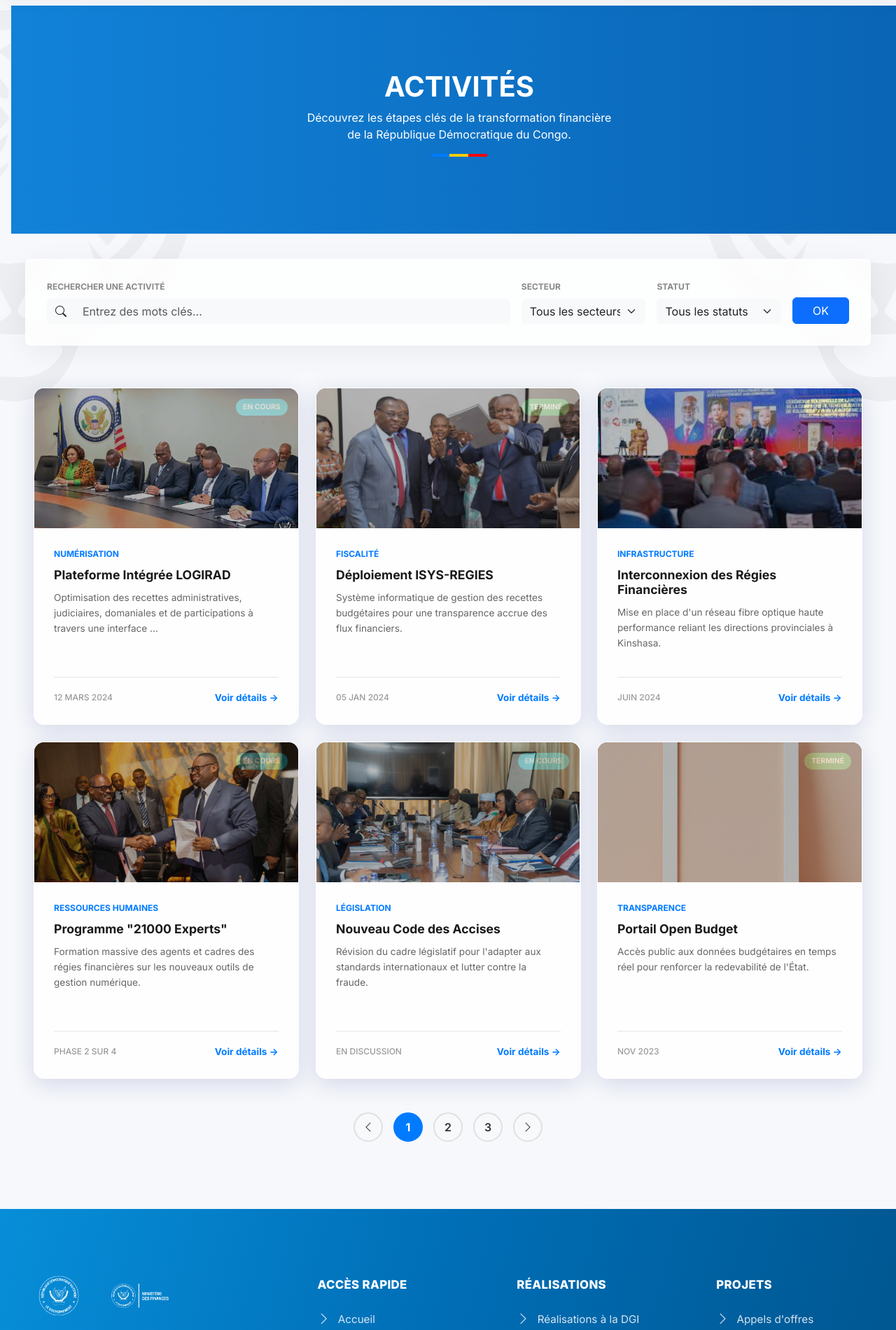
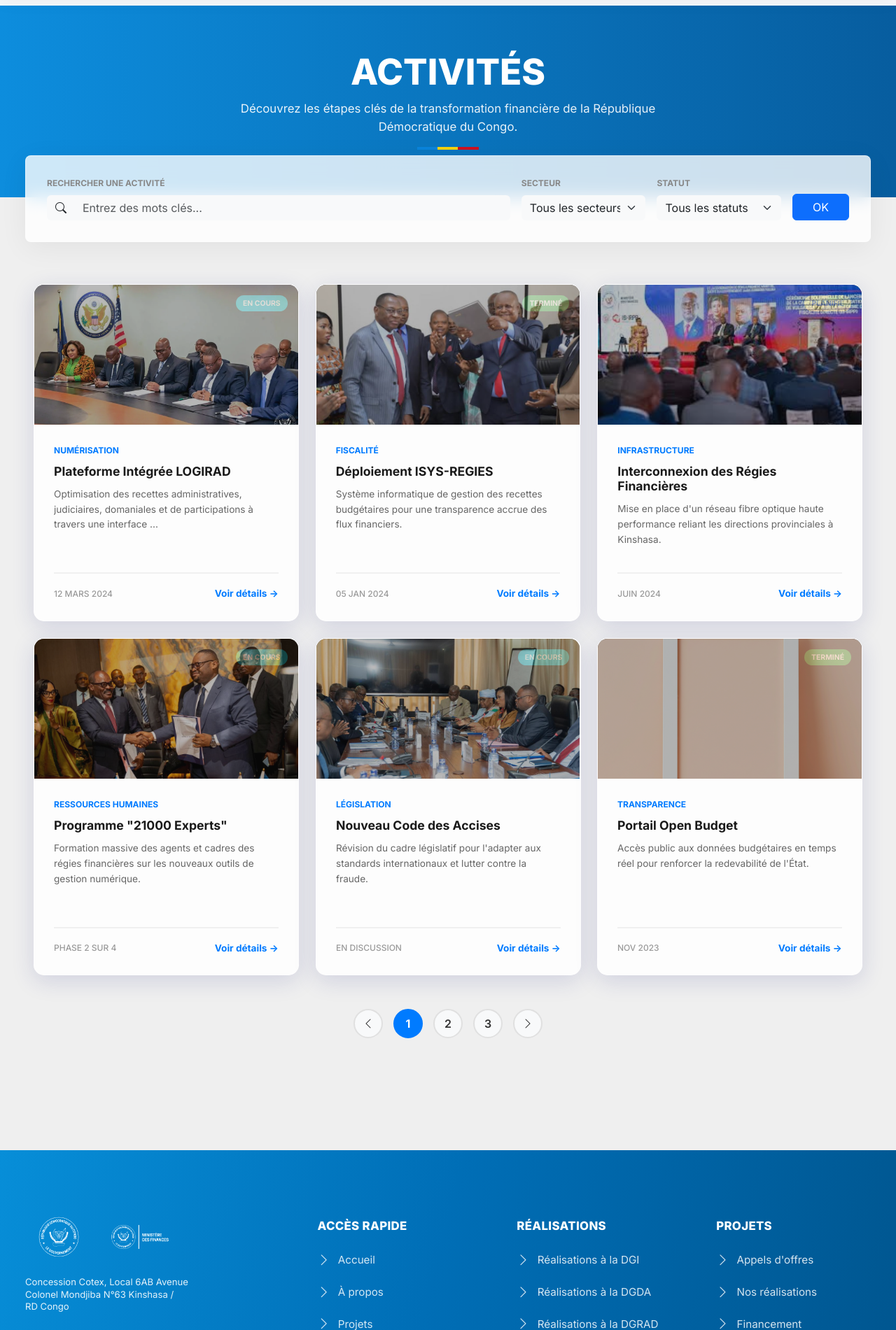
Before and after one commit to Fratlas/ministere, a PHP site: page /projects in a window 1280 px wide. Shown: the part 122-2023 px from the top of the page at 70% size. Run offline with PHP 8.4, Linux system fonts and the light colour scheme; data comes from the database, SQL or seed files in the repository; some libraries are stand-ins or nearby versions.

Commit message:
Aligner le hero Activités sur le style Nos Réalisations.
Même taille de titre, typo et bandeau que la page réalisations.

Co-authored-by: Cursor <cursoragent@cursor.com>

```diff
--- a/app/views/activite_new.php
+++ b/app/views/activite_new.php
@@ -20,19 +20,31 @@ function project_excerpt_view($text, $length = 115) {
 
 $extraHead = <<<'HTML'
 <style>
-.hero-static {
-    background: linear-gradient(90deg, #1182d8 0%, #0a64b5 100%);
-    color: white;
-    padding: 92px 0 110px;
+.activities-page { background: #efefef; padding-bottom: 64px; }
+.activities-page .real-hero {
+    background: linear-gradient(90deg, #0d8ddd 0%, #075d9f 100%);
+    color: #fff;
     text-align: center;
-    margin: 0 16px;
-    border-radius: 0;
-    position: relative;
-    overflow: hidden;
+    padding: 64px 0 68px;
 }
-.hero-static .container {
-    position: relative;
-    z-index: 1;
+.activities-page .real-hero h1 {
+    font-weight: 900;
+    font-size: clamp(2.2rem, 4vw, 3.3rem);
+    margin-bottom: 10px;
+    letter-spacing: 0;
+    text-transform: none;
+}
+.activities-page .real-hero p {
+    margin: 0 auto;
+    max-width: 640px;
+    opacity: 0.9;
+    font-size: 1.05rem;
+}
+.activities-page .real-divider {
+    width: 88px;
+    height: 4px;
+    margin: 16px auto 0;
+    background: linear-gradient(to right, #0a84db 0 33%, #f4d10f 33% 66%, #ce1021 66% 100%);
 }
 </style>
 HTML;
@@ -40,14 +52,15 @@ HTML;
 ob_start();
 ?>
 
-<section class="hero-static">
+<div class="activities-page">
+<section class="real-hero">
     <div class="container">
-        <h1><strong>ACTIVITÉS</strong></h1>
-        <p>Découvrez les étapes clés de la transformation financière <br> de la République Démocratique du Congo.</p>
-        <div class="hero-divider"></div>
+        <h1>ACTIVITÉS</h1>
+        <p>Découvrez les étapes clés de la transformation financière de la République Démocratique du Congo.</p>
+        <div class="real-divider"></div>
     </div>
 </section>
-<br><br><br><br>
+
 <div class="content-wrapper">
     <div class="container">
         <div class="filter-box">
@@ -130,6 +143,7 @@ ob_start();
         </nav>
     </div>
 </div>
+</div>
 
 <?php
 $content = ob_get_clean();
```
